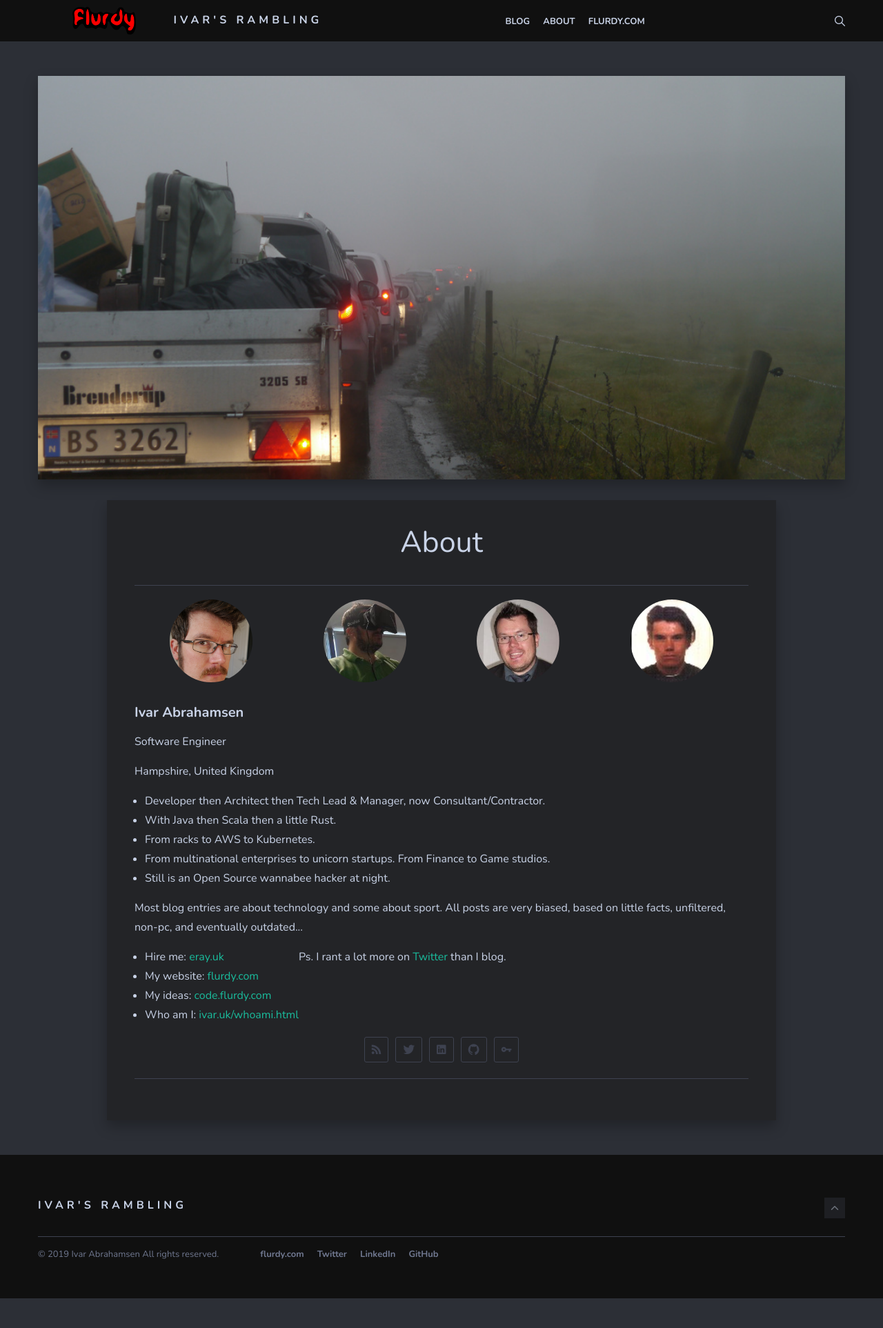
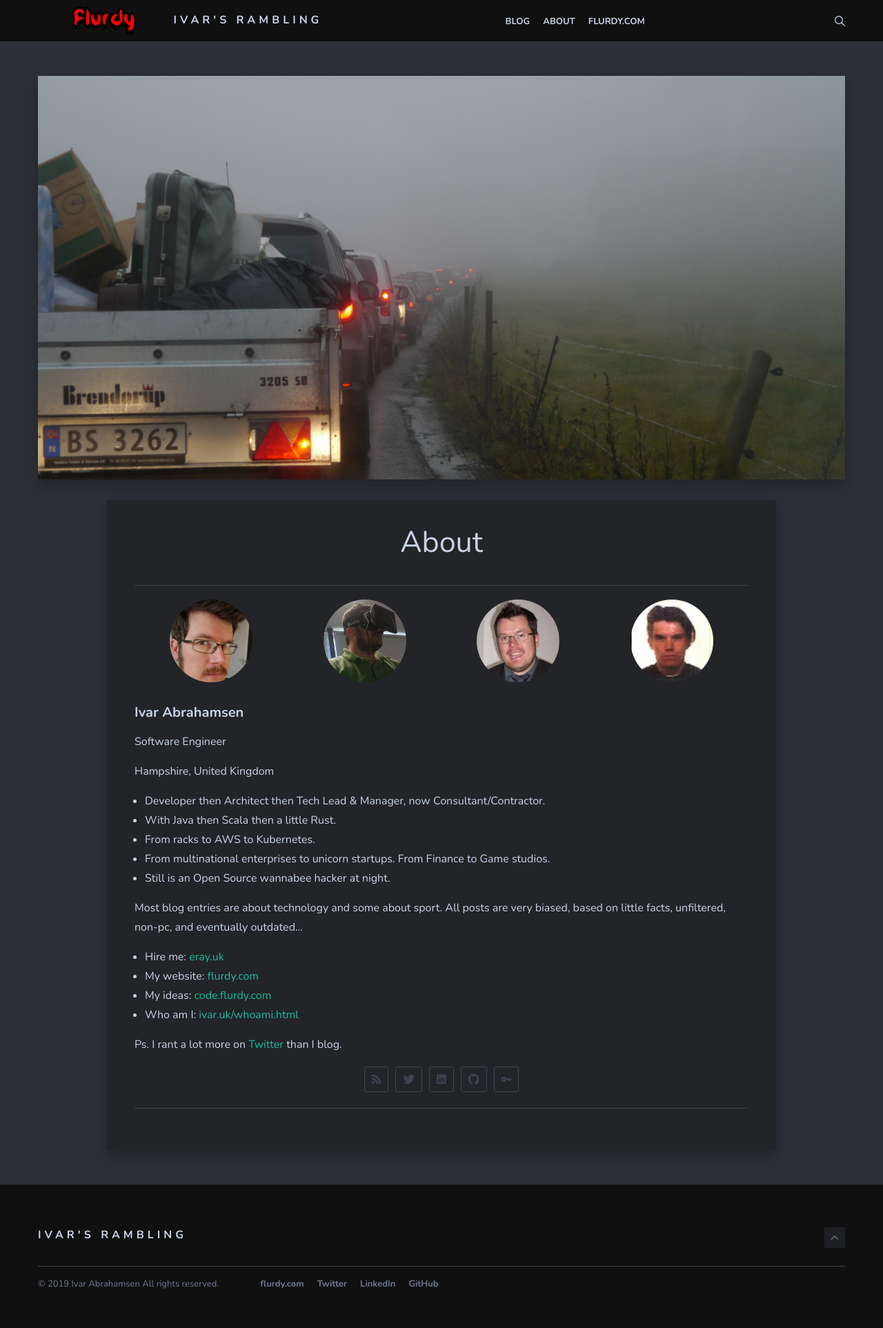
Before and after one commit to flurdy/blog, a Jekyll site: the page built from _pages/about.html, in a window 1280 px wide. Shown: the whole page at 69% size. Built offline with Jekyll 4.4.1, drawn with Linux system fonts in a browser that asks for light colours; before the commit the page ends 1882 px from its top, so only the background shows below that.

Commit message:
About formatting

```diff
--- a/_config.yml
+++ b/_config.yml
@@ -34,9 +34,11 @@
     <li>Still is an Open Source wannabee hacker at night.</li>
   </ul>
 author-description1: >-
-  Most blog entries are about technology and some about sport.
-  All posts are very biased, based on little facts, unfiltered, non-pc,
-  and eventually outdated...
+  <p>
+    Most blog entries are about technology and some about sport.
+    All posts are very biased, based on little facts, unfiltered, non-pc,
+    and eventually outdated...
+  </p>
 author-description2: >-
   <ul>
     <li>Hire me: <a href="https//eray.uk">eray.uk</a></li>
@@ -45,7 +47,9 @@
     <li>Who am I: <a href="https//ivar.uk/whoami.html">ivar.uk/whoami.html</a></li>
   </ul>
 author-description3: >-
-  Ps. I rant a lot more on <a href="https://twitter.com/flurdy">Twitter</a> than I blog.
+  <p>
+    Ps. I rant a lot more on <a href="https://twitter.com/flurdy">Twitter</a> than I blog.
+  </p>
 description: >- # this means to ignore newlines until "baseurl:"
   The ramblings of Ivar Abrahamsen at flurdy.com.
   Contain ideas, ranting at innocents, blinkered sporting opinions,
--- a/_pages/about.html
+++ b/_pages/about.html
@@ -40,33 +40,37 @@
 
    <div class="container">
       <div class="row">
-
-         <p>
 {{ site.author-description }}
-         </p>
+      </div>
+   </div>
    {% if site.author-description1 %}
-            <p>
+      <div class="container">
+         <div class="row">
 {{ site.author-description1 }}
-            </p>
+         </div>
+      </div>
    {% endif %}
    {% if site.author-description2 %}
-         <p>
+      <div class="container">
+         <div class="row">
 {{ site.author-description2 }}
-         </p>
+         </div>
+      </div>
    {% endif %}
    {% if site.author-description3 %}
-         <p>
+      <div class="container">
+         <div class="row">
 {{ site.author-description3 }}
-         </p>
+         </div>
+      </div>
    {% endif %}
    {% if site.author-description4 %}
-         <p>
+      <div class="container">
+         <div class="row">
 {{ site.author-description4 }}
-         </p>
-         {% endif %}
-
          </div>
       </div>
+   {% endif %}
 
    <div class="container">
       <ul class="social-profiles list-reset">
```
Lines whose indentation alone changed are shown as unchanged.
